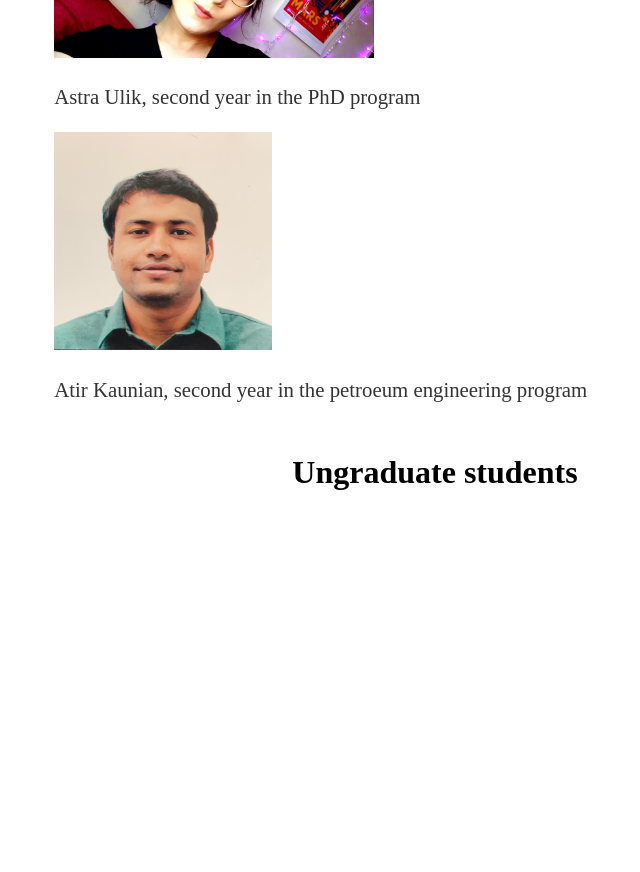
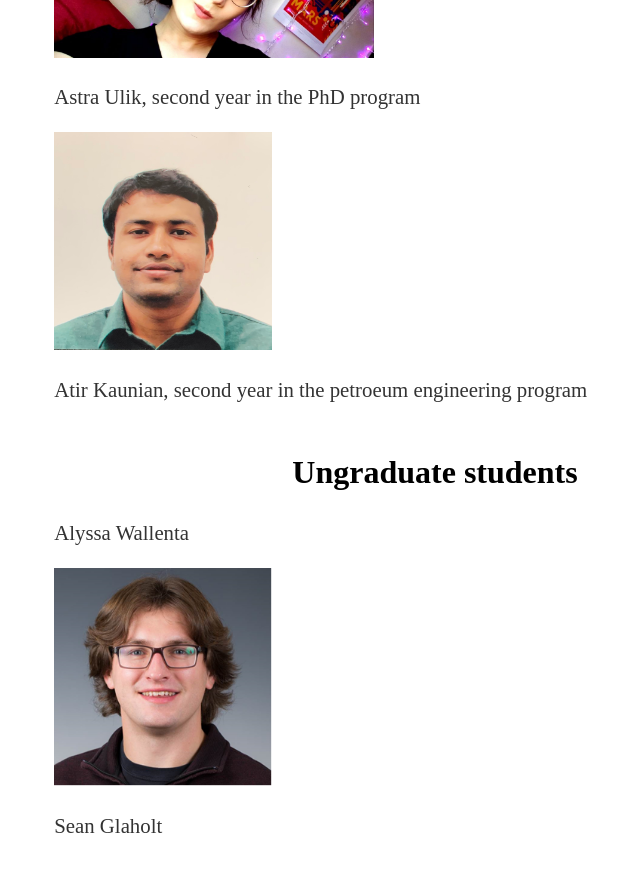
Before and after one commit to comchemyu/und.research.github.io, a Jekyll site: the page built from group/index.html, in a window 1280 px wide and 900 px high, scrolled down 1541 px. Shown: the top 872 px of the window, without its empty margins (205-845 px from the left). Built offline with Jekyll 4.4.1, drawn with Linux system fonts in a browser that asks for light colours; before the commit the page ends 2092 px from its top, so only the background shows below that.

Commit message:
Update index.html

```diff
--- a/group/index.html
+++ b/group/index.html
@@ -41,6 +41,10 @@ img {
   <p style="font-size:130%;">Atir Kaunian, second year in the petroeum engineering program</p>
 
   <h2>Ungraduate students</h2>
+    <p style="font-size:130%;">Alyssa Wallenta</p>
+    <img src="/und.research.github.io/group/SG.png" alt="Sean" width="218" height="218">
+    <p style="font-size:130%;">Sean Glaholt</p>
+
 
 
 </body>
```
